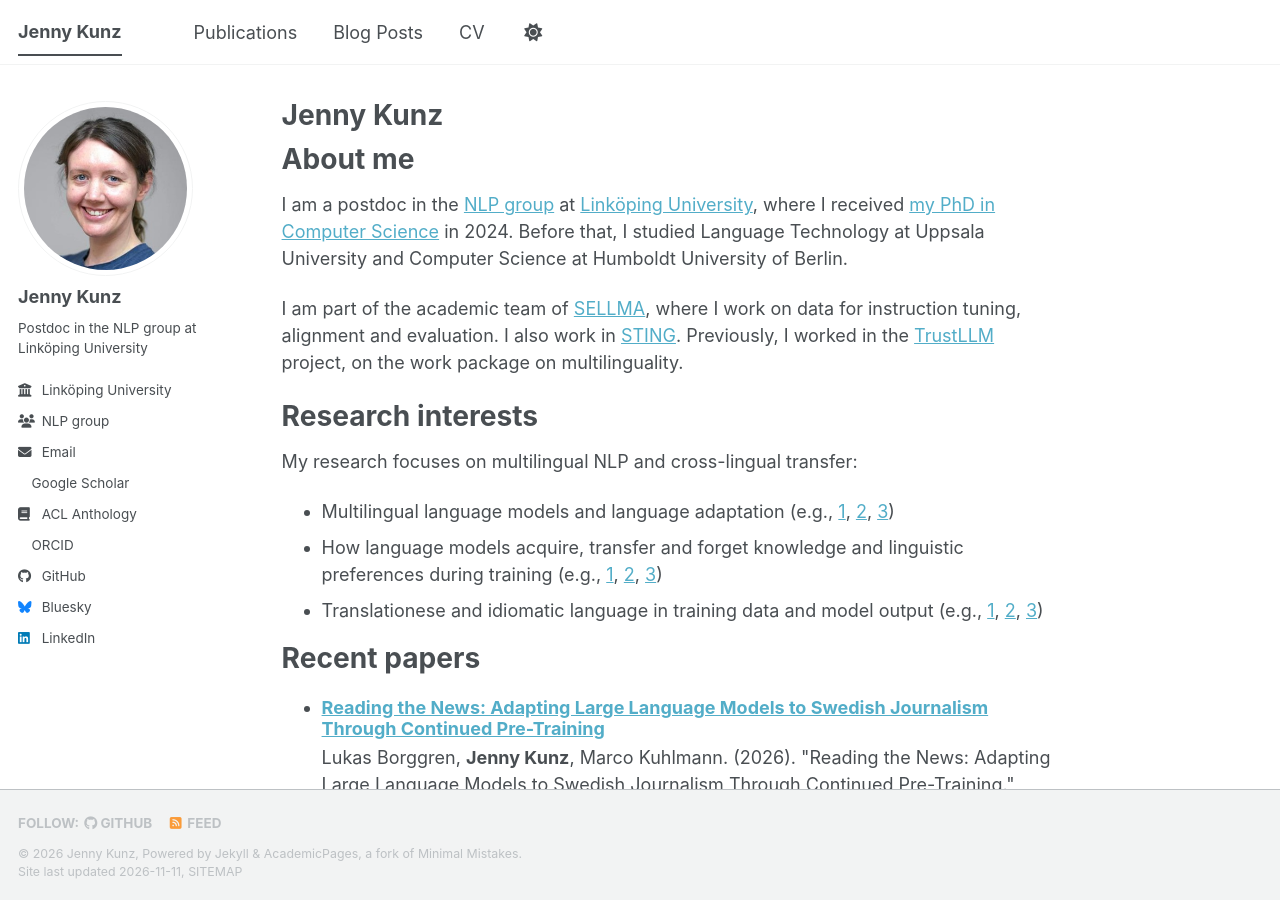
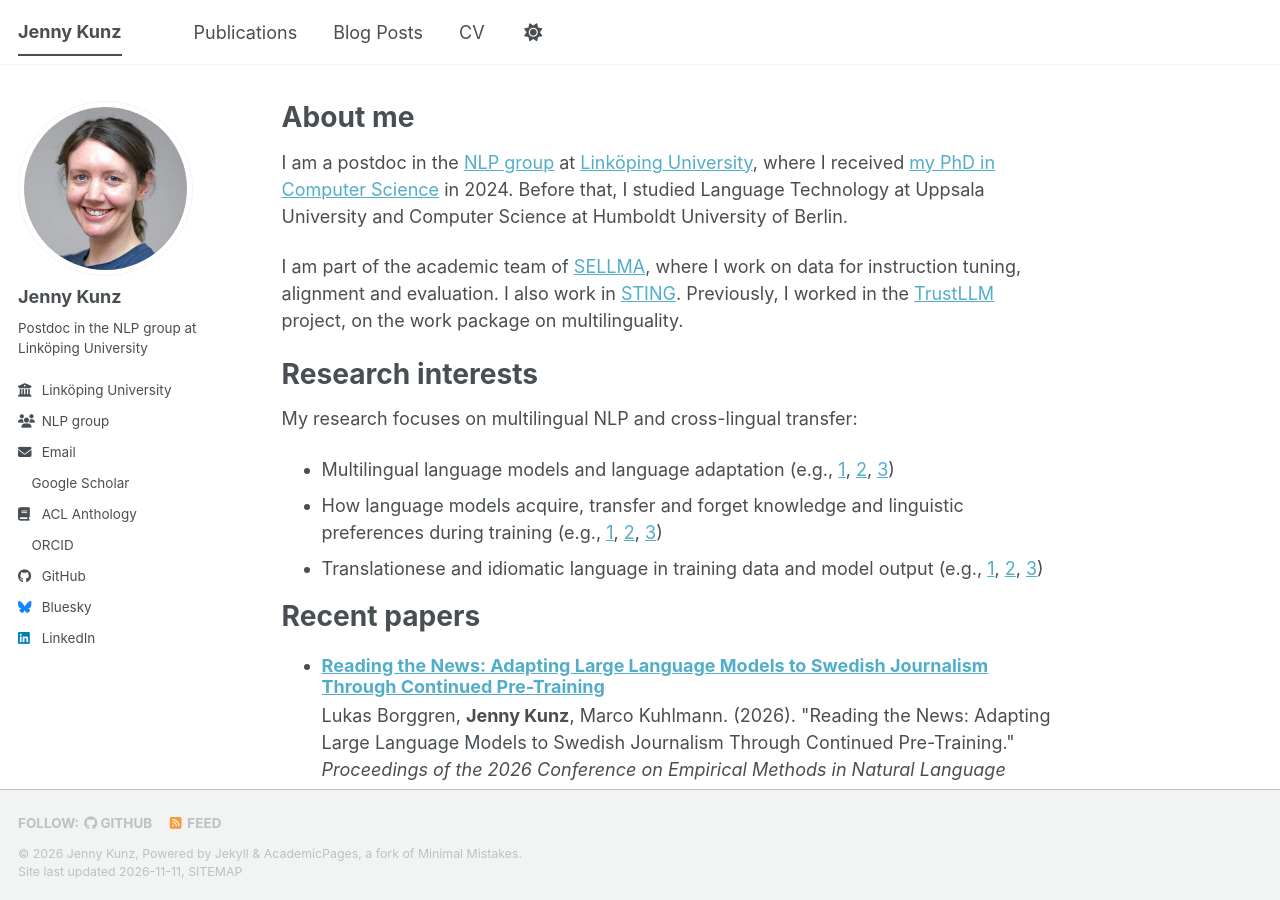
Before and after one commit to jekunz/jekunz.github.io, a Jekyll site: the page built from _pages/about.md, in a window 1280 px wide and 900 px high. Built offline with Jekyll 4.4.1, drawn with Linux system fonts in a browser that asks for light colours; a script bundle is joined from its source files by our own code; a style sheet for code colours, icons or effects is not loaded.

```diff
--- a/_pages/about.md
+++ b/_pages/about.md
@@ -1,6 +1,5 @@
 ---
 permalink: /
-title: "Jenny Kunz"
 author_profile: true
 redirect_from:
   - /about/
```
